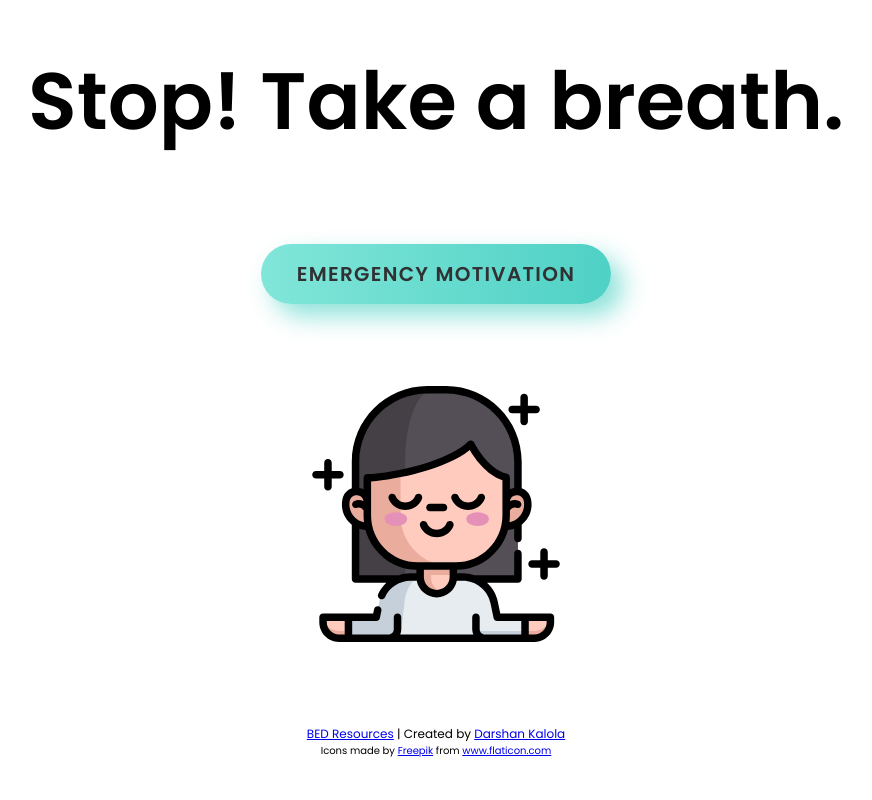
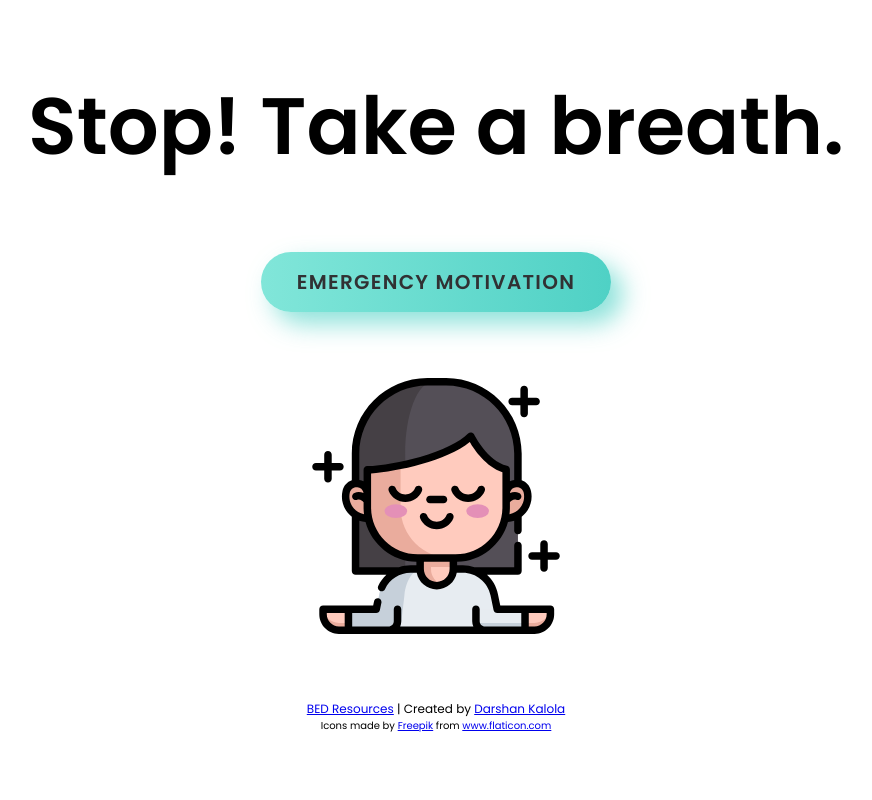
Before and after one commit to kalolad1/emergencyBE, a Django app: page / in a window 1280 px wide. Shown: the whole page, without its empty margins (204-1076 px from the left). Run offline with Django 3.2, Linux system fonts and the light colour scheme.

Commit message:
Space evenly

```diff
--- a/emergencyboard/static/resources/css/style.css
+++ b/emergencyboard/static/resources/css/style.css
@@ -6,7 +6,7 @@
 .content-container {
   display: flex;
   flex-direction: column;
-  justify-content: space-around;
+  justify-content: space-evenly;
   align-items: center;
   height: 100vh;
 }
```
